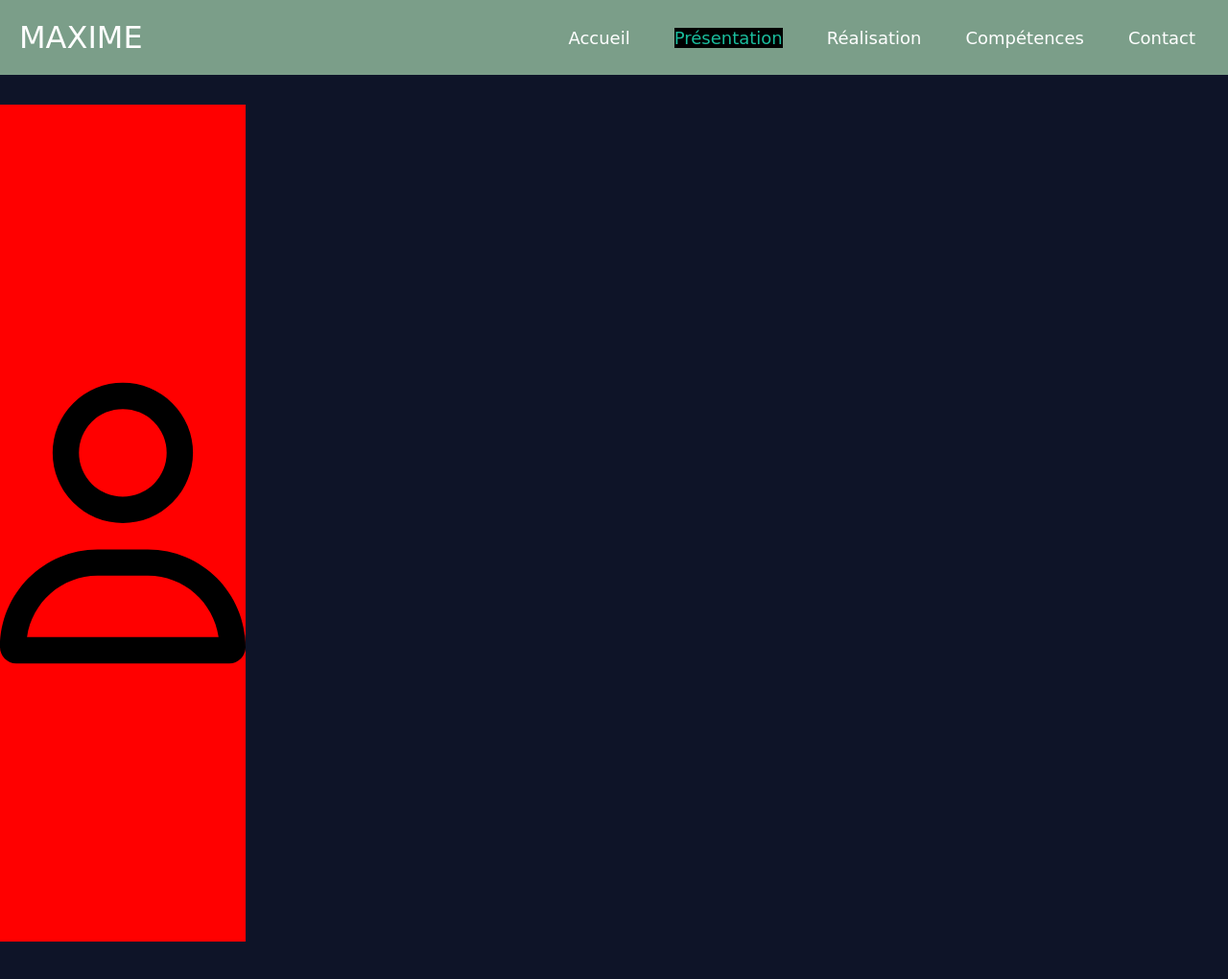
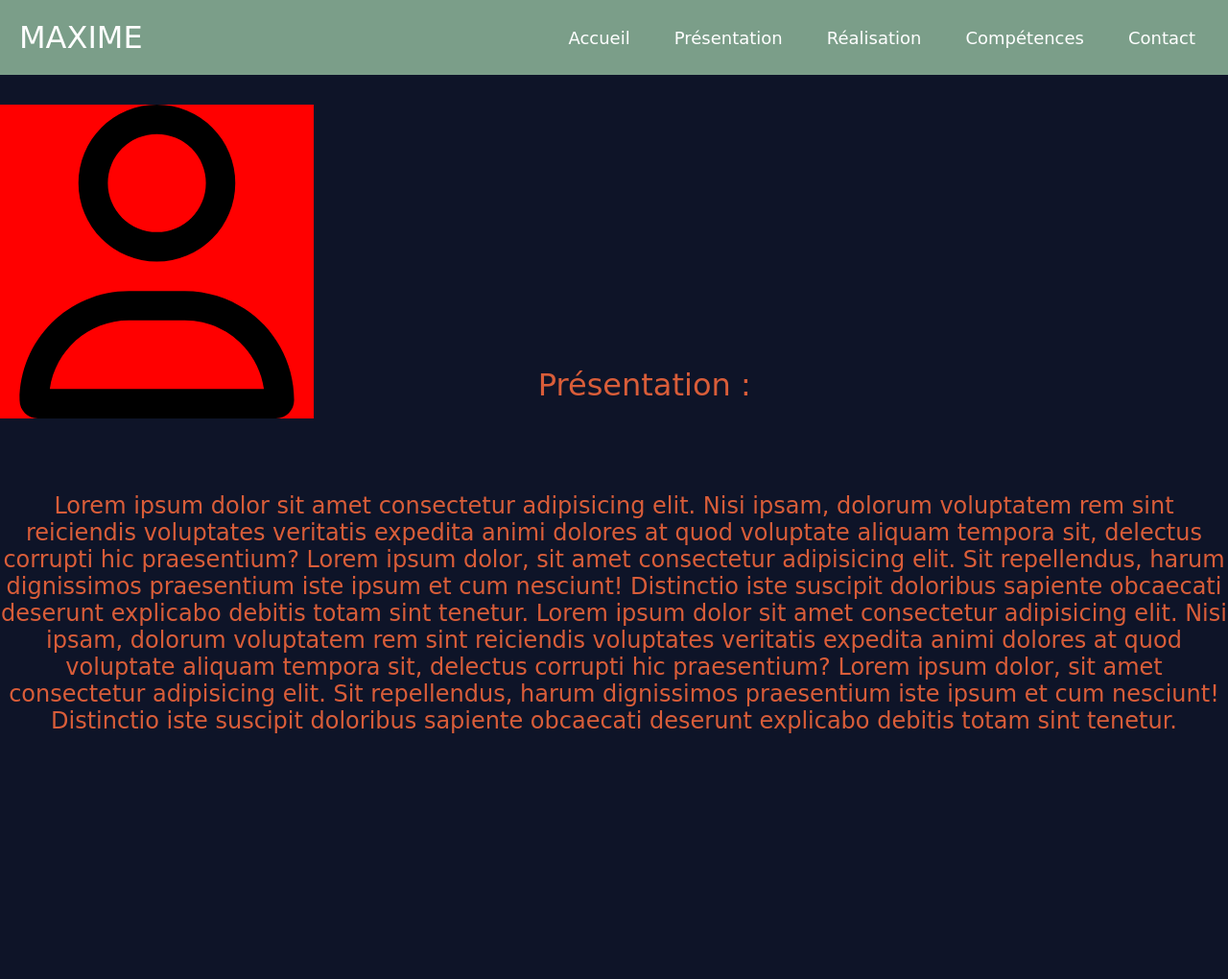
Before and after one commit to Robi62300/portfolio, a PHP site: page /Pages/Presentation.html in a window 1280 px wide. Shown: the top 1020 px of the page at 96% size. Run offline with PHP 8.4, Linux system fonts and the light colour scheme.

Commit message:
suitesite

```diff
--- a/Css/Body/index.css
+++ b/Css/Body/index.css
@@ -8,8 +8,8 @@ body {
 h1 {
      color: #d95d39;
      position: relative;
-     top: 15%;
-     left: 30%;
+     top: 25vh;
+     left: 12vh;
      font-size: xx-large;
 }
 
--- a/Css/Main/index.css
+++ b/Css/Main/index.css
@@ -1,61 +1,69 @@
  main {
-     min-height: 80vh;
+     min-height: 90vh;
      height: 80vh;
      width: 100vw;
-     overflow: hidden;
+     /* overflow: hidden; */
      background-color: #0e1428;
  }
 
- .wrapper {
+ .section {
      display: grid;
+     grid-template-rows: 1fr 1fr 1fr;
      grid-template-columns: repeat(3, 1fr);
      grid-gap: 10px;
-     grid-auto-rows: min-content(100px, auto);
+     justify-content: center;
+     height: 80vh;
+ }
+
+ .sectionDeux {
+     display: grid;
+     grid-template-rows: 1fr 1fr 1fr;
+     grid-template-columns: repeat(3, 1fr);
+     grid-gap: 10px;
+     justify-content: center;
+     height: 90vh;
  }
 
  .two {
-     grid-column: 2/3;
-     grid-row: 1;
+     grid-column-start: 2;
+     grid-column-end: 4;
+     grid-row: 2;
  }
 
  .one {
      grid-column: 1/3;
-     grid-row: 1;
+     grid-row: 1/3;
+ }
+
+ .PresentationParagraphe {
+     grid-column-start: 1;
+     grid-column-end: 4;
+     grid-row: 2;
+ }
+
+ #Presentation {
+     text-align: justify;
+     position: relative;
+     top: 0vh;
+     right: 10vh;
+     color: #f18805;
  }
 
  #ParagrapheAccueil {
      text-align: center;
      position: relative;
-     top: 10vh;
-     color: #f18805;
-     width: 100%;
-     height: 100%;
- }
-
- #areaA {
-     text-align: center;
+     top: 8vh;
+     right: 10vh;
      color: #f18805;
  }
 
- #areaB {
-     text-align: center;
-     position: relative;
-     top: 40vh;
-     color: #f18805;
- }
-
- #areaA,
- #areaB {
-     height: 40vh;
-     width: 100%;
- }
 
  #imageA {
      height: max-content;
-     width: max-content;
+     width: 30vh;
      position: relative;
-     top: 25vh;
-     margin: 10px;
+     top: 30vh;
+     margin: 0px;
      padding: 0px;
      background-size: cover;
      background-repeat: no-repeat;
@@ -63,14 +71,33 @@
  }
 
  #imageB {
-     height: 100%;
-     width: 20%;
+     height: 30vh;
+     width: 30vh;
      background-size: cover;
      background-repeat: no-repeat;
      background-position: center;
      background-color: red;
  }
 
- #Accueil {
-     width: 100%;
+ .CSS {
+     color: aliceblue;
+     position: relative;
+     top: 20vh;
+
  }
+
+ .HTML {
+     color: aliceblue;
+     position: relative;
+     top: 20vh;
+ }
+
+ .PHP {
+     color: aliceblue;
+     position: relative;
+     top: 20vh;
+ }
+
+ .longeur {
+     width: 400px;
+ }
--- a/Css/header/index.css
+++ b/Css/header/index.css
@@ -29,11 +29,11 @@ header {
     font-size: 18px;
 }
 
-.menu a.actif {
+/* .menu a.actif {
     background-color: #000;
     color: #1abc9c;
     border-color: #1abc9c;
-}
+} */
 
 .menu li:hover {
     background-color: #4c9e9e;
--- a/Css/index.css
+++ b/Css/index.css
@@ -1,5 +1,5 @@
 @import url(Reset/index.css);
 @import url(header/index.css);
 @import url(Main/index.css);
+@import url(Body/index.css);
 @import url(Footer/index.css);
-@import url(Body/index.css);
--- a/Pages/Compétences.html
+++ b/Pages/Compétences.html
@@ -36,7 +36,12 @@
             </ul>
         </nav>
     </header>
+
+
     <main>
+        <div class="CSS">CSS: <progress class="longeur" value="70" max="100"> </progress></div>
+        <div class="HTML">HTML: <progress class="longeur" value="40" max="100"></progress></div>
+        <div class="PHP">PHP: <progress class="longeur" value="20" max="100"></progress></div>
 
     </main>
 
--- a/Pages/Presentation.html
+++ b/Pages/Presentation.html
@@ -37,18 +37,30 @@
         </nav>
     </header>
     <main>
-        <img id="imageB" src="/Pages/user-regular.svg">
-        <h1>Présentation : </h1>
-        <p id="Presentation">Lorem ipsum dolor sit amet consectetur adipisicing elit. Nisi ipsam, dolorum voluptatem
-            rem sint reiciendis voluptates veritatis expedita animi dolores at
-             quod voluptate aliquam tempora sit, delectus corrupti hic praesentium?
-            Lorem ipsum dolor, sit amet consectetur adipisicing elit. Sit repellendus, harum dignissimos praesentium iste ipsum et cum nesciunt!
-             Distinctio iste suscipit doloribus sapiente obcaecati deserunt explicabo debitis
-              totam sint tenetur.</p>
+        <div class="sectionDeux">
+            <div class="ImageProfil"><img id="imageB" src="/Pages/user-regular.svg"></div>
+            <h1>Présentation : </h1>
+            <div class="PresentationParagraphe">
+                <p id="Presentation">Lorem ipsum dolor sit amet consectetur adipisicing elit. Nisi ipsam, dolorum
+                    voluptatem
+                    rem sint reiciendis voluptates veritatis expedita animi dolores at
+                    quod voluptate aliquam tempora sit, delectus corrupti hic praesentium?
+                    Lorem ipsum dolor, sit amet consectetur adipisicing elit. Sit repellendus, harum dignissimos
+                    praesentium iste ipsum et cum nesciunt!
+                    Distinctio iste suscipit doloribus sapiente obcaecati deserunt explicabo debitis
+                    totam sint tenetur.
 
+                    Lorem ipsum dolor sit amet consectetur adipisicing elit. Nisi ipsam, dolorum voluptatem
+                    rem sint reiciendis voluptates veritatis expedita animi dolores at
+                    quod voluptate aliquam tempora sit, delectus corrupti hic praesentium?
+                    Lorem ipsum dolor, sit amet consectetur adipisicing elit. Sit repellendus, harum dignissimos
+                    praesentium iste ipsum et cum nesciunt!
+                    Distinctio iste suscipit doloribus sapiente obcaecati deserunt explicabo debitis
+                    totam sint tenetur.
+                </p>
+            </div>
+        </div>
     </main>
-
 </body>
 
-
 </html>
```
Also changed, not shown: Pages/Accueil.html (+7 -5 lines), Image/macbookfondnoir.jpg (added), Image/mackbook.jpg (added).
